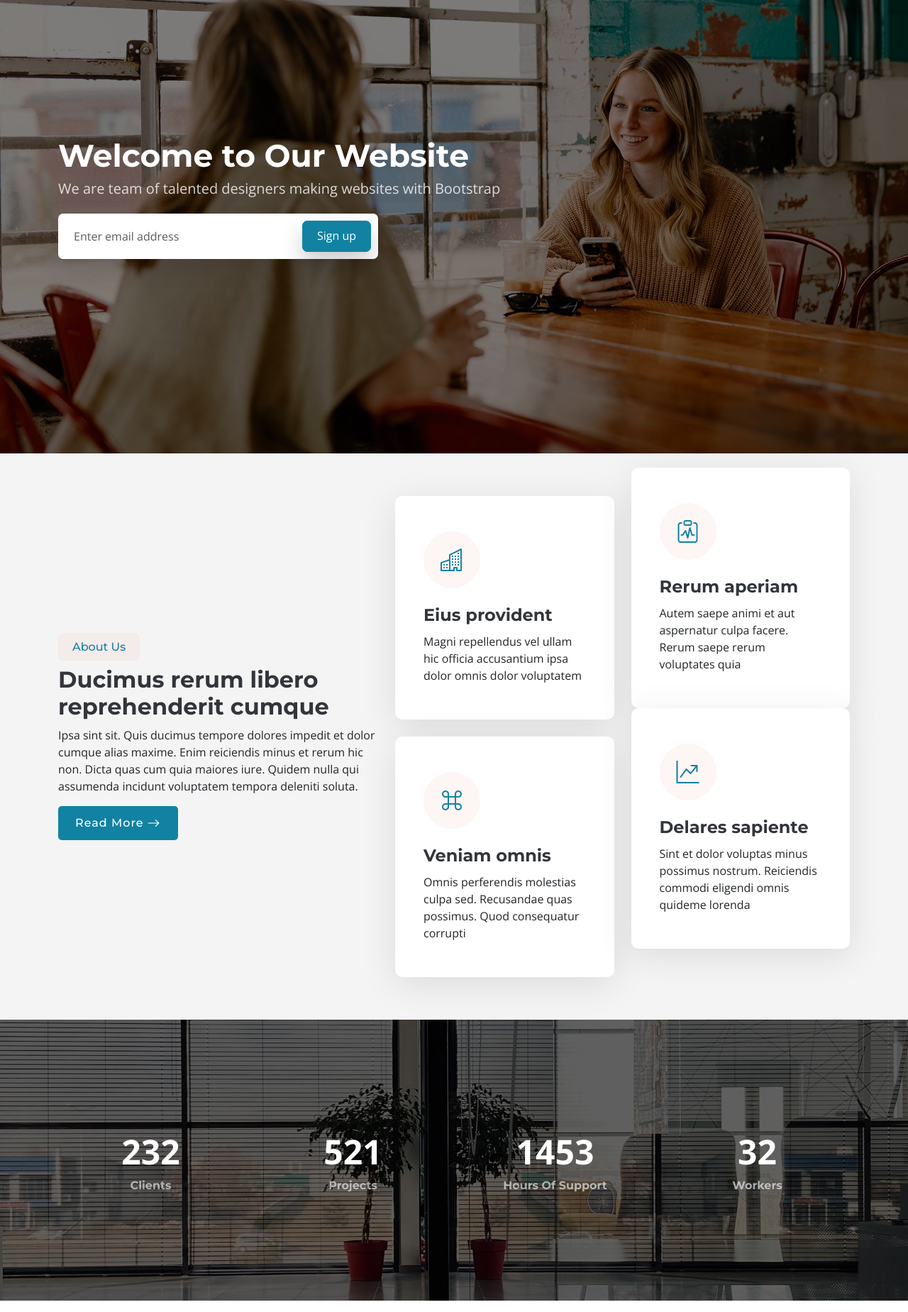
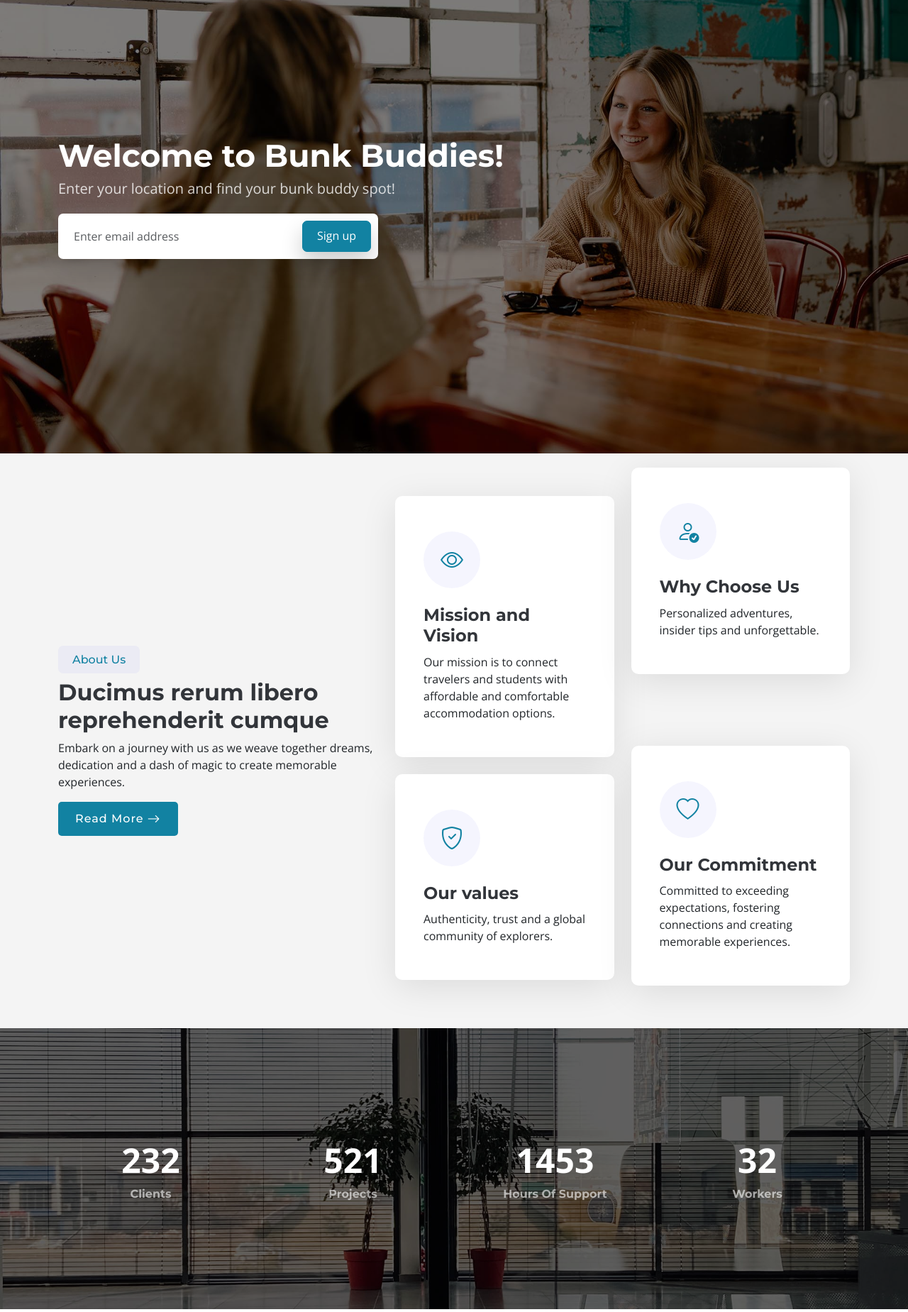
Before and after one commit to betterunkown/BunkBuddies, a Django app: page / in a window 1280 px wide. Shown: the part 161-2010 px from the top of the page at 71% size. Run offline with Django 3.2, Linux system fonts and the light colour scheme; some libraries are stand-ins or nearby versions.

Commit message:
about us, faqs, services done

```diff
--- a/bunkbuddies/static/css/main.css
+++ b/bunkbuddies/static/css/main.css
@@ -24,7 +24,7 @@
   --default-color: #212529;
   --default-color-rgb: 33, 37, 41;
   --accent-color: #1282a2;
-  --accent-color-rgb: 232, 69, 69;
+  --accent-color-rgb: 69, 69, 232;
   --heading-color: #32353a;
   --heading-color-rgb: 50, 53, 58;
   --contrast-color: #ffffff;
@@ -1254,7 +1254,7 @@ section,
 
 .contact .php-email-form .error-message {
   display: none;
-  background: #df1529;
+  background: #003566;
   color: #ffffff;
   text-align: left;
   padding: 15px;
--- a/bunkbuddies/templates/index.html
+++ b/bunkbuddies/templates/index.html
@@ -74,8 +74,8 @@
       <div class="container">
         <div class="row">
           <div class="col-lg-10">
-            <h2 data-aos="fade-up" data-aos-delay="100">Welcome to Our Website</h2>
-            <p data-aos="fade-up" data-aos-delay="200">We are team of talented designers making websites with Bootstrap</p>
+            <h2 data-aos="fade-up" data-aos-delay="100">Welcome to Bunk Buddies!</h2>
+            <p data-aos="fade-up" data-aos-delay="200">Enter your location and find your bunk buddy spot!</p>
           </div>
           <div class="col-lg-5">
             <form action="#" class="sign-up-form d-flex" data-aos="fade-up" data-aos-delay="300">
@@ -97,8 +97,8 @@
           <div class="col-xl-5 content">
             <h3>About Us</h3>
             <h2>Ducimus rerum libero reprehenderit cumque</h2>
-            <p>Ipsa sint sit. Quis ducimus tempore dolores impedit et dolor cumque alias maxime. Enim reiciendis minus et rerum hic non. Dicta quas cum quia maiores iure. Quidem nulla qui assumenda incidunt voluptatem tempora deleniti soluta.</p>
-            <a href="#" class="read-more"><span>Read More</span><i class="bi bi-arrow-right"></i></a>
+          <p>Embark on a journey with us as we weave together dreams, dedication and a dash of magic to create memorable experiences.</p>
+            <a class="read-more"><span>Read More</span><i class="bi bi-arrow-right"></i></a>
           </div>
 
           <div class="col-xl-7">
@@ -106,33 +106,33 @@
 
               <div class="col-md-6" data-aos="fade-up" data-aos-delay="200">
                 <div class="icon-box">
-                  <i class="bi bi-buildings"></i>
-                  <h3>Eius provident</h3>
-                  <p>Magni repellendus vel ullam hic officia accusantium ipsa dolor omnis dolor voluptatem</p>
+                  <i class="bi bi-eye"></i>
+                  <h3>Mission and Vision</h3>
+                  <p>Our mission is to connect travelers and students with affordable and comfortable accommodation options.</p>
                 </div>
               </div> <!-- End Icon Box -->
 
               <div class="col-md-6" data-aos="fade-up" data-aos-delay="300">
                 <div class="icon-box">
-                  <i class="bi bi-clipboard-pulse"></i>
-                  <h3>Rerum aperiam</h3>
-                  <p>Autem saepe animi et aut aspernatur culpa facere. Rerum saepe rerum voluptates quia</p>
+                  <i class="bi bi-person-check"></i>
+                  <h3>Why Choose Us</h3>
+                  <p>Personalized adventures, insider tips and unforgettable.</p>
                 </div>
               </div> <!-- End Icon Box -->
 
               <div class="col-md-6" data-aos="fade-up" data-aos-delay="400">
                 <div class="icon-box">
-                  <i class="bi bi-command"></i>
-                  <h3>Veniam omnis</h3>
-                  <p>Omnis perferendis molestias culpa sed. Recusandae quas possimus. Quod consequatur corrupti</p>
+                  <i class="bi bi-shield-check"></i>
+                  <h3>Our values</h3>
+                  <p>Authenticity, trust and a global community of explorers.</p>
                 </div>
               </div> <!-- End Icon Box -->
 
               <div class="col-md-6" data-aos="fade-up" data-aos-delay="500">
                 <div class="icon-box">
-                  <i class="bi bi-graph-up-arrow"></i>
-                  <h3>Delares sapiente</h3>
-                  <p>Sint et dolor voluptas minus possimus nostrum. Reiciendis commodi eligendi omnis quideme lorenda</p>
+                  <i class="bi bi-heart"></i>
+                  <h3>Our Commitment</h3>
+                  <p>Committed to exceeding expectations, fostering connections and creating memorable experiences.</p>
                 </div>
               </div> <!-- End Icon Box -->
 
@@ -193,7 +193,8 @@
   <!--  Section Title -->
   <div class="container section-title" data-aos="fade-up">
     <h2>Services</h2>
-        <p>Necessitatibus eius consequatur ex aliquid fuga eum quidem sint consectetur velit</p>
+    <p>
+    Elevate your experience with our tailored services designed just for you. From start to finish, we're here to make your journey seamless and memorable.</p>
   </div><!-- End Section Title -->
 
   <div class="container">
@@ -202,10 +203,10 @@
 
       <div class="col-lg-6 " data-aos="fade-up" data-aos-delay="100">
         <div class="service-item d-flex">
-              <div class="icon flex-shrink-0"><i class="bi bi-briefcase"></i></div>
+          <div class="icon flex-shrink-0"><i class="bi bi-headset"></i></div>
           <div>
-                <h4 class="title"><a href="services-details.html" class="stretched-link">Lorem Ipsum</a></h4>
-                <p class="description">Voluptatum deleniti atque corrupti quos dolores et quas molestias excepturi sint occaecati cupiditate non provident</p>
+            <h4 class="title"><a>Customer Support and Assistance</a></h4>
+            <p class="description">Responsive customer support services to assist users with any inquiries, issues, or concerns they may have before, during, or after their stay, ensuring a positive and hassle-free experience.</p>
           </div>
         </div>
       </div>
@@ -213,50 +214,50 @@
 
       <div class="col-lg-6 " data-aos="fade-up" data-aos-delay="200">
         <div class="service-item d-flex">
-              <div class="icon flex-shrink-0"><i class="bi bi-card-checklist"></i></div>
+          <div class="icon flex-shrink-0"><i class="bi bi-star-fill"></i></div>
           <div>
-                <h4 class="title"><a href="services-details.html" class="stretched-link">Dolor Sitema</a></h4>
-                <p class="description">Minim veniam, quis nostrud exercitation ullamco laboris nisi ut aliquip ex ea commodo consequat tarad limino ata</p>
+            <h4 class="title"><a>User Reviews and Ratings</a></h4>
+            <p class="description">A user review system where past guests can rate and review accommodations based on their experiences, helping future users make informed decisions and choose the best accommodation options.</p>
           </div>
         </div>
       </div><!-- End Service Item -->
 
       <div class="col-lg-6 " data-aos="fade-up" data-aos-delay="300">
         <div class="service-item d-flex">
-              <div class="icon flex-shrink-0"><i class="bi bi-bar-chart"></i></div>
+          <div class="icon flex-shrink-0"><i class="bi bi-search"></i></div>
           <div>
-                <h4 class="title"><a href="services-details.html" class="stretched-link">Sed ut perspiciatis</a></h4>
-                <p class="description">Duis aute irure dolor in reprehenderit in voluptate velit esse cillum dolore eu fugiat nulla pariatur</p>
+            <h4 class="title"><a>Search and Filter Tools</a></h4>
+            <p class="description">Advanced search and filtering options to help users find accommodations that match their preferences, such as location, price range, amenities, and availability.</p>
           </div>
         </div>
       </div><!-- End Service Item -->
 
       <div class="col-lg-6 " data-aos="fade-up" data-aos-delay="400">
         <div class="service-item d-flex">
-              <div class="icon flex-shrink-0"><i class="bi bi-binoculars"></i></div>
+          <div class="icon flex-shrink-0"><i class="bi bi-house"></i></div>
           <div>
-                <h4 class="title"><a href="services-details.html" class="stretched-link">Magni Dolores</a></h4>
-                <p class="description">Excepteur sint occaecat cupidatat non proident, sunt in culpa qui officia deserunt mollit anim id est laborum</p>
+            <h4 class="title"><a>Accommodation Recommendations</a></h4>
+            <p class="description">Comprehensive listings of hostels and PG accommodations in nearby locations, with detailed information about facilities, amenities, pricing, and user reviews.</p>
           </div>
         </div>
       </div><!-- End Service Item -->
 
       <div class="col-lg-6 " data-aos="fade-up" data-aos-delay="500">
         <div class="service-item d-flex">
-              <div class="icon flex-shrink-0"><i class="bi bi-brightness-high"></i></div>
+          <div class="icon flex-shrink-0"><i class="bi bi-person"></i></div>
           <div>
-                <h4 class="title"><a href="services-details.html" class="stretched-link">Nemo Enim</a></h4>
-                <p class="description">At vero eos et accusamus et iusto odio dignissimos ducimus qui blanditiis praesentium voluptatum deleniti atque</p>
+            <h4 class="title"><a>Personalized Recommendations</a></h4>
+            <p class="description">Personalized accommodation recommendations based on user preferences, past bookings, and browsing history, enhancing the user experience and facilitating tailored search results.</p>
           </div>
         </div>
       </div><!-- End Service Item -->
 
       <div class="col-lg-6 " data-aos="fade-up" data-aos-delay="600">
         <div class="service-item d-flex">
-              <div class="icon flex-shrink-0"><i class="bi bi-calendar4-week"></i></div>
+          <div class="icon flex-shrink-0"><i class="bi bi-geo-alt"></i></div>
           <div>
-                <h4 class="title"><a href="services-details.html" class="stretched-link">Eiusmod Tempor</a></h4>
-                <p class="description">Et harum quidem rerum facilis est et expedita distinctio. Nam libero tempore, cum soluta nobis est eligendi</p>
+            <h4 class="title"><a>Integration with Mapping Services</a></h4>
+            <p class="description">Integration with mapping services to provide users with interactive maps, directions, and proximity-based search functionalities, making it easy to locate accommodations and plan travel routes.</p>
           </div>
         </div>
       </div><!-- End Service Item -->
@@ -279,7 +280,7 @@
         <div class="content px-xl-5">
           <h3><span>Frequently Asked </span><strong>Questions</strong></h3>
           <p>
-                Lorem ipsum dolor sit amet, consectetur adipiscing elit, sed do eiusmod tempor incididunt ut labore et dolore magna aliqua. Duis aute irure dolor in reprehenderit
+            Simplify your experience by browsing through our comprehensive FAQ section
           </p>
         </div>
       </div>
@@ -288,41 +289,44 @@
 
         <div class="faq-container">
           <div class="faq-item faq-active">
-                <h3><span class="num">1.</span> <span>Non consectetur a erat nam at lectus urna duis?</span></h3>
+            <h3><span class="num">1.</span> <span>Is Bunk Buddies free to use?</span></h3>
             <div class="faq-content">
-                  <p>Feugiat pretium nibh ipsum consequat. Tempus iaculis urna id volutpat lacus laoreet non curabitur gravida. Venenatis lectus magna fringilla urna porttitor rhoncus dolor purus non.</p>
+              <p>Yes, Bunk Buddies is completely free to use. You can search for hostels, view recommendations, and access all features without any charges.</p>
             </div>
             <i class="faq-toggle bi bi-chevron-right"></i>
           </div><!-- End Faq item-->
 
           <div class="faq-item">
-                <h3><span class="num">2.</span> <span>Feugiat scelerisque varius morbi enim nunc faucibus a pellentesque?</span></h3>
+            <h3><span class="num">2.</span> <span> Can I trust the hostel recommendations provided by Bunk Buddies?</span></h3>
             <div class="faq-content">
-                  <p>Dolor sit amet consectetur adipiscing elit pellentesque habitant morbi. Id interdum velit laoreet id donec ultrices. Fringilla phasellus faucibus scelerisque eleifend donec pretium. Est pellentesque elit ullamcorper dignissim. Mauris ultrices eros in cursus turpis massa tincidunt dui.</p>
+              <p>Absolutely! We carefully curate our recommendations based on real user reviews, ratings, and our own thorough evaluations. We prioritize safety, cleanliness, and overall guest satisfaction to ensure you have a great hostel experience.
+              </p>
             </div>
             <i class="faq-toggle bi bi-chevron-right"></i>
           </div><!-- End Faq item-->
 
           <div class="faq-item">
-                <h3><span class="num">3.</span> <span>Dolor sit amet consectetur adipiscing elit pellentesque?</span></h3>
+            <h3><span class="num">3.</span> <span>What should I do if I encounter issues during my hostel stay booked through Bunk Buddies?</span></h3>
             <div class="faq-content">
-                  <p>Eleifend mi in nulla posuere sollicitudin aliquam ultrices sagittis orci. Faucibus pulvinar elementum integer enim. Sem nulla pharetra diam sit amet nisl suscipit. Rutrum tellus pellentesque eu tincidunt. Lectus urna duis convallis convallis tellus. Urna molestie at elementum eu facilisis sed odio morbi quis</p>
+              <p>In the rare event that you encounter any issues during your hostel stay, we recommend contacting the hostel staff directly to address your concerns. If the issue persists or you need further assistance, feel free to reach out to us, and we'll do our best to help resolve the situation.</p>
             </div>
             <i class="faq-toggle bi bi-chevron-right"></i>
           </div><!-- End Faq item-->
 
           <div class="faq-item">
-                <h3><span class="num">4.</span> <span>Ac odio tempor orci dapibus. Aliquam eleifend mi in nulla?</span></h3>
+            <h3><span class="num">4.</span> <span> How can I ensure the security of my personal information when using Bunk Buddies?</span></h3>
             <div class="faq-content">
-                  <p>Dolor sit amet consectetur adipiscing elit pellentesque habitant morbi. Id interdum velit laoreet id donec ultrices. Fringilla phasellus faucibus scelerisque eleifend donec pretium. Est pellentesque elit ullamcorper dignissim. Mauris ultrices eros in cursus turpis massa tincidunt dui.</p>
+              <p>Protecting your privacy and personal information is our top priority. Bunk Buddies employs industry-standard security measures to safeguard your data and ensure secure transactions. We do not store sensitive payment information, and any personal data collected is handled in accordance with our privacy policy.</p>
             </div>
             <i class="faq-toggle bi bi-chevron-right"></i>
           </div><!-- End Faq item-->
 
           <div class="faq-item">
-                <h3><span class="num">5.</span> <span>Tempus quam pellentesque nec nam aliquam sem et tortor consequat?</span></h3>
+            <h3><span class="num">5.</span> <span>Can I leave a review for a hostel I've stayed at through Bunk Buddies?
+
+            </span></h3>
             <div class="faq-content">
-                  <p>Molestie a iaculis at erat pellentesque adipiscing commodo. Dignissim suspendisse in est ante in. Nunc vel risus commodo viverra maecenas accumsan. Sit amet nisl suscipit adipiscing bibendum est. Purus gravida quis blandit turpis cursus in</p>
+              <p>Yes, we encourage users to leave reviews and share their experiences to help others make informed decisions. After your stay, you'll have the opportunity to leave a review and provide feedback on the hostel's amenities, cleanliness, location, and more.</p>
             </div>
             <i class="faq-toggle bi bi-chevron-right"></i>
           </div><!-- End Faq item-->
```
Lines whose indentation alone changed are shown as unchanged.
